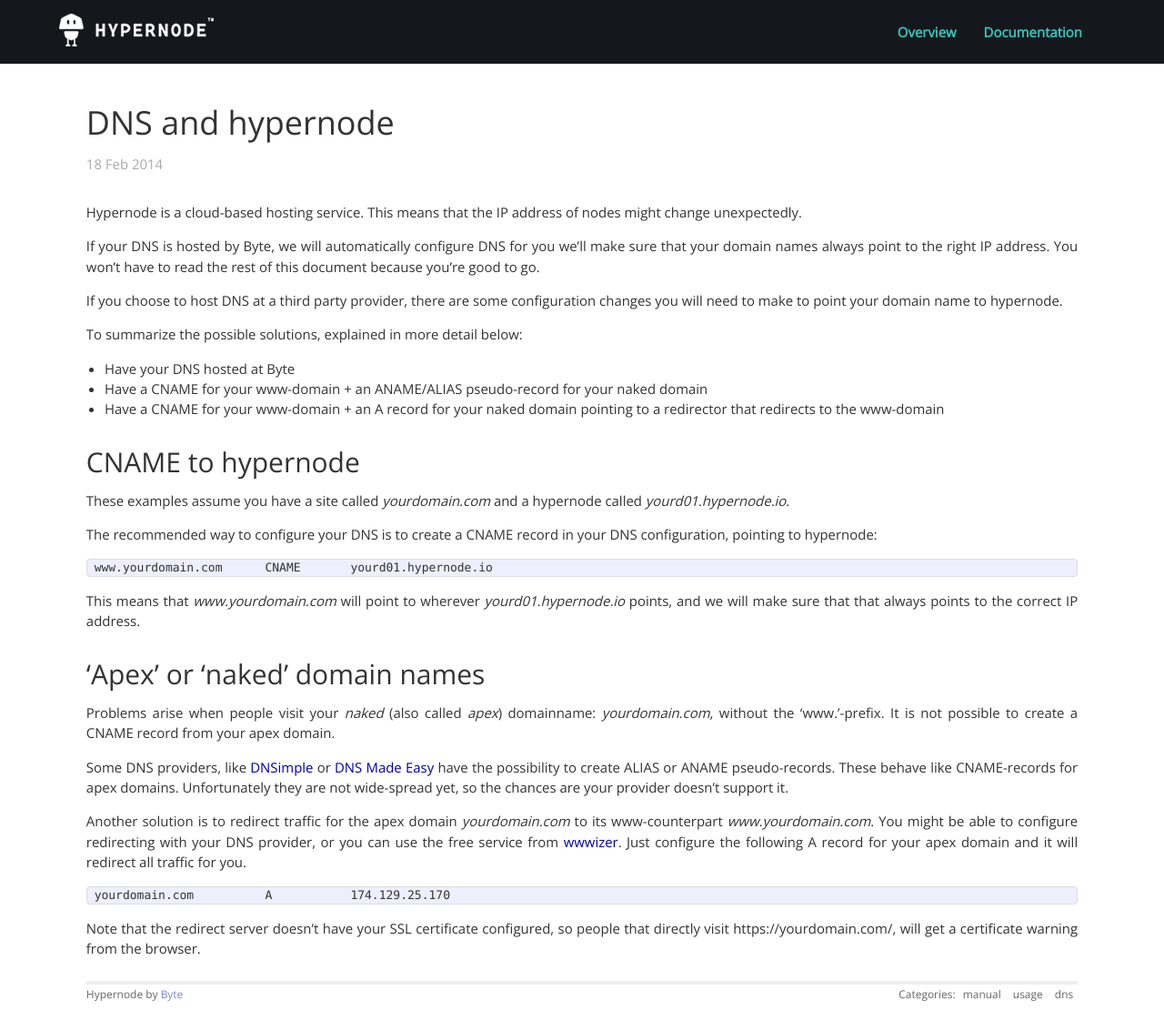
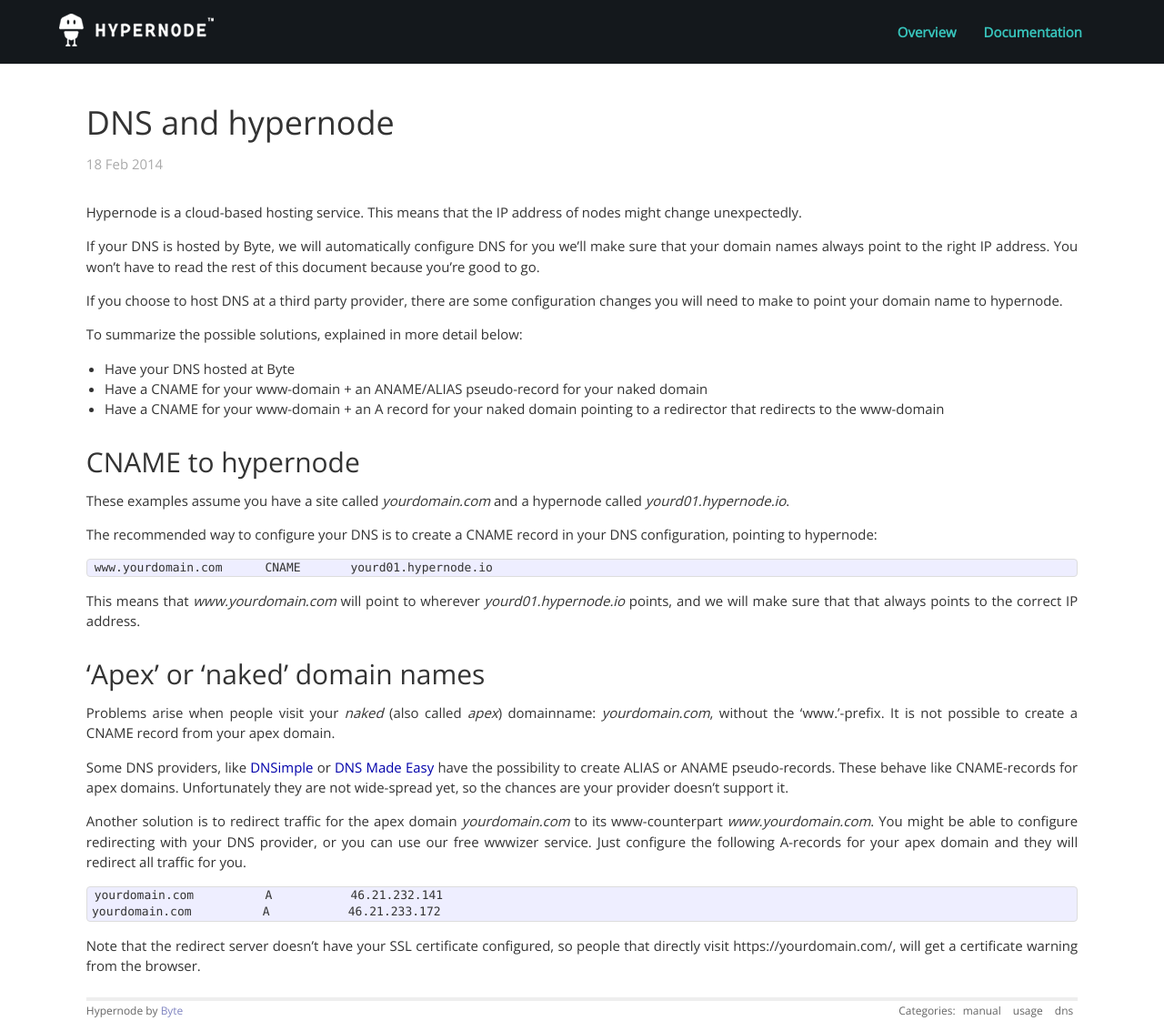
Before and after one commit to damnlie/hypernode.github.io, a Jekyll site: the page built from _posts/2014-02-18-configuring-dns.md, in a window 1280 px wide and 1133 px high. Shown: the whole window at 91% size. Built offline with Jekyll 4.4.1, drawn with Linux system fonts in a browser that asks for light colours; nearby versions of some CDN libraries; Markdown is read by kramdown in place of the engine named in the settings; a script that is not in the unit is left out.

Commit message:
Promote our own wwwizer service

````diff
--- a/_posts/2014-02-18-configuring-dns.md
+++ b/_posts/2014-02-18-configuring-dns.md
@@ -55,13 +55,13 @@
 
 Another solution is to redirect traffic for the apex domain
 _yourdomain.com_ to its www-counterpart _www.yourdomain.com_. You might be
-able to configure redirecting with your DNS provider, or you can use the
-free service from [wwwizer](http://wwwizer.com/naked-domain-redirect).
-Just configure the following A record for your apex domain and it will
-redirect all traffic for you.
+able to configure redirecting with your DNS provider, or you can use our
+free wwwizer service. Just configure the following A-records for your apex
+domain and they will redirect all traffic for you.
 
 ```
-yourdomain.com          A           174.129.25.170
+yourdomain.com          A           46.21.232.141
+yourdomain.com          A           46.21.233.172
 ```
 
 Note that the redirect server doesn't have your SSL certificate
````
